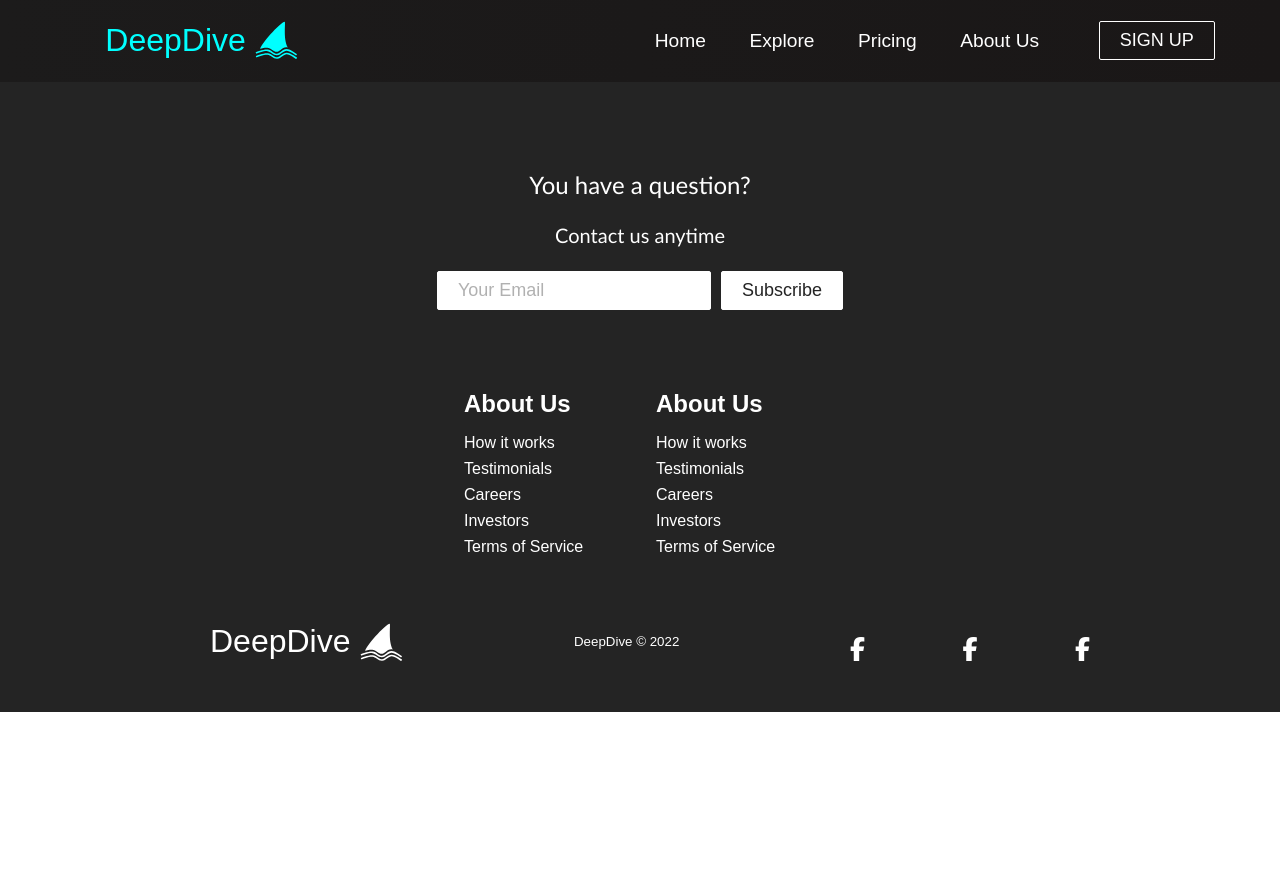
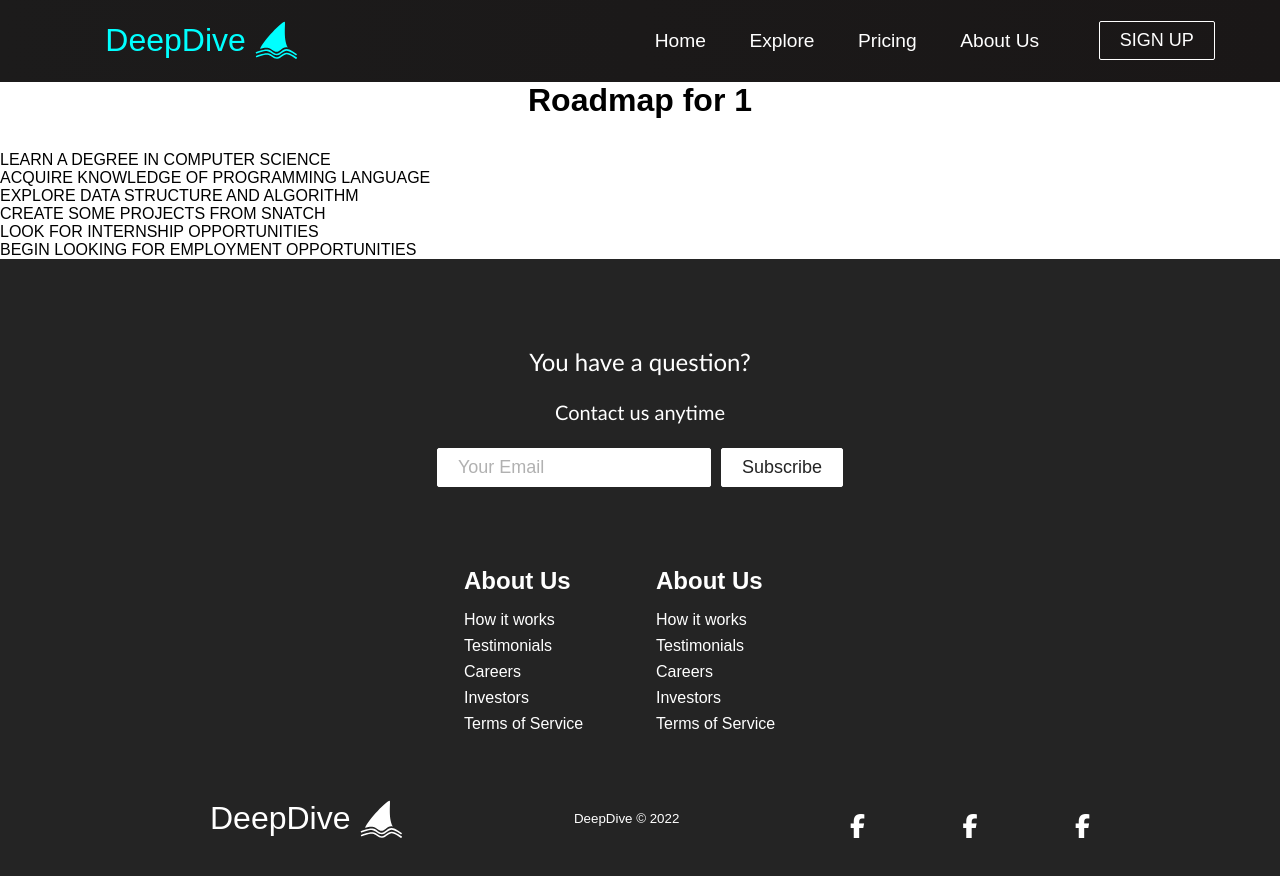
Before and after one commit to PiyushWadhawan/Deep-Dive, a React (Create React App) app: page /roadmap/1/1 in a window 1280 px wide. Shown: the top 876 px of the page. Before the commit the page ends 800 px from the top, so only its background shows below. Built offline with nearby package versions, Linux system fonts and the light colour scheme.

Commit message:
Added RoadMaps data

```diff
--- a/src/App.js
+++ b/src/App.js
@@ -1,12 +1,25 @@
 import React from 'react';
 import './App.css';
 import Navbar from './components/shared-components/Navbar';
-import {BrowserRouter as Router, Routes, Route} from 'react-router-dom'
+import {BrowserRouter as Router, Routes, Route, useLocation} from 'react-router-dom'
+import {useLayoutEffect} from 'react';
 import Home from './pages/Home';
 import Explore from './pages/Explore'
 import Roadmap from './pages/Roadmap'
 import Footer from './components/shared-components/Footer';
 import { useState } from 'react';
+
+const Wrapper = ({children}) => {
+
+  const location = useLocation();
+
+  useLayoutEffect(() => {
+    document.documentElement.scrollTo(0, 0);
+  }, [location.pathname]);
+
+  return children
+
+}
 
 function App() {
 
@@ -22,13 +35,19 @@ function App() {
   return (
     <>
     <Router>
+    <Wrapper>
+
       <Navbar/>
+
         <Routes>
           <Route path='/' element={<Home background={background} changeBackground={changeBackground}/>}/>
           <Route path='/explore' element={<Explore />}/>
-        <Route path='/roadmap/:career_id' element={<Roadmap />}/>
+          <Route path='/roadmap/:heading/:career_id' element={<Roadmap />}/>
         </Routes>
+
       <Footer/>
+
+      </Wrapper>
     </Router>
     </>
   );
--- a/src/components/explore-page-contianer/Card.js
+++ b/src/components/explore-page-contianer/Card.js
@@ -14,7 +14,7 @@ function Card({ id, image, heading, type, description }) {
         </div>
         <div className="card_button_type">
             <h5 className='type'>{type}</h5>
-            <Link to={`/roadmap/${id}`}>
+            <Link to={`/roadmap/${heading}/${id}`}>
                 <button className='card_button alternate'>View Roadmap</button>
             </Link>
         </div>
--- /dev/null
+++ b/src/data/Roadmap/RoadMap.json
@@ -0,0 +1,42 @@
+[
+    [
+        {
+            "point": "LEARN A DEGREE IN COMPUTER SCIENCE"
+        },
+        {
+            "point": "ACQUIRE KNOWLEDGE OF PROGRAMMING LANGUAGE"
+        },
+        {
+            "point": "EXPLORE DATA STRUCTURE AND ALGORITHM"
+        },
+        {
+            "point": "CREATE SOME PROJECTS FROM SNATCH"
+        },
+        {
+            "point": "LOOK FOR INTERNSHIP OPPORTUNITIES"
+        },
+        {
+            "point": "BEGIN LOOKING FOR EMPLOYMENT OPPORTUNITIES"
+        }
+    ],
+    [
+        {
+            "point": "LEARN A DEGREE IN COMPUTER SCIENCE"
+        },
+        {
+            "point": "ACQUIRE KNOWLEDGE OF PROGRAMMING LANGUAGE"
+        },
+        {
+            "point": "EXPLORE DATA STRUCTURE AND ALGORITHM"
+        },
+        {
+            "point": "CREATE SOME PROJECTS FROM SNATCH"
+        },
+        {
+            "point": "LOOK FOR INTERNSHIP OPPORTUNITIES"
+        },
+        {
+            "point": "BEGIN LOOKING FOR EMPLOYMENT OPPORTUNITIES"
+        }
+    ]
+]
--- a/src/pages/Roadmap.js
+++ b/src/pages/Roadmap.js
@@ -1,13 +1,17 @@
 import React from 'react'
 import { useParams } from 'react-router-dom'
+import RoadmapData from '../data/Roadmap/RoadMap.json'
 
 function Roadmap() {
 
-    const { career_id } = useParams();
+  const { heading, career_id } = useParams();
 
   return (
     <div>
-      <h1>Roadmap for career {career_id}</h1>
+      <h1>Roadmap for {heading}</h1>
+      {
+        RoadmapData[career_id].map((item) => <p>{item.point}</p>)
+      }
     </div>
   )
 }
```
Also changed, not shown: src/data/Explore/Jobs.json (+10 -10 lines). Lines whose indentation alone changed are shown as unchanged.
